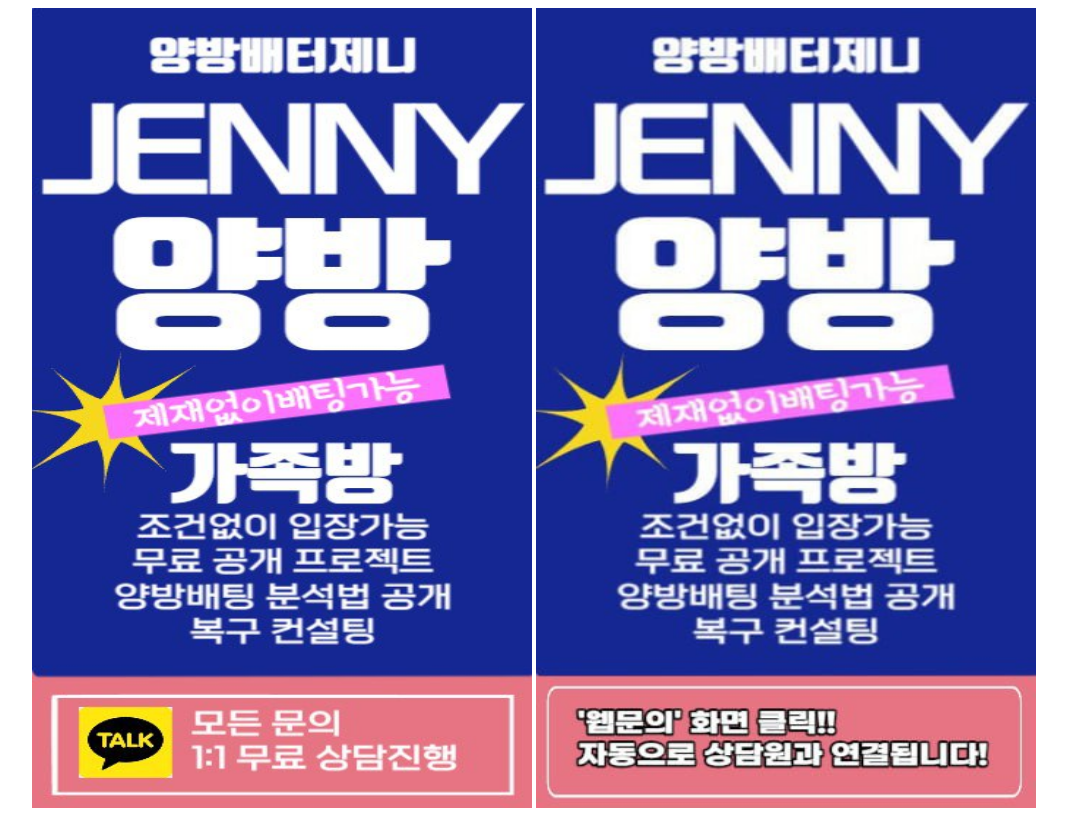
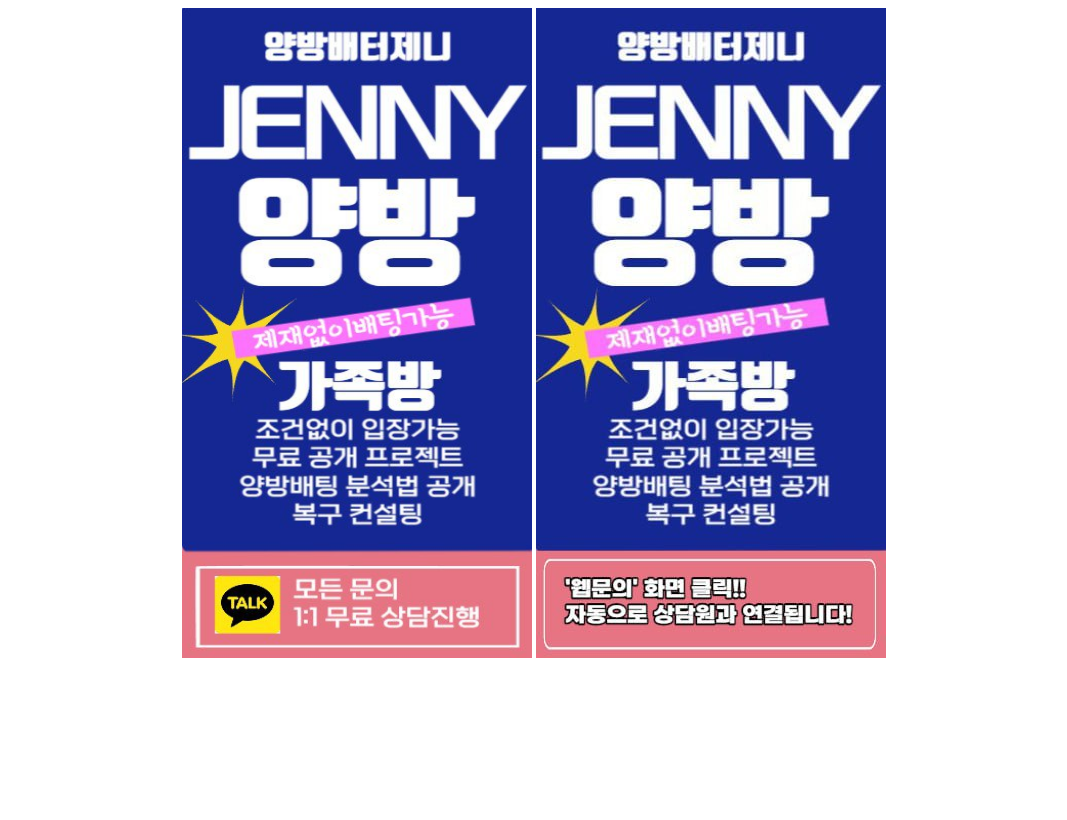
Before and after one commit to n9natural/jenny, a plain HTML site: page index.html in a window 1280 px wide. Shown: the whole page, without its empty margins (106-1173 px from the left). Drawn offline with Linux system fonts and the light colour scheme.

Commit message:
Update index.html

```diff
--- a/index.html
+++ b/index.html
@@ -1,8 +1,8 @@
 <html>
 <head>
 <body>
-<CENTER><a href="https://open.kakao.com/o/sQkFxU6e"><img src="jenny1.jpg" alt="클릭시 입장 가능" width="500" height="800"></a>
-<a href="http://bothjenny.com"><img src="jenny2.jpg" alt="클릭시 입장 가능" width="500" height="800"></a><CENTER>
+<CENTER><a href="https://open.kakao.com/o/sQkFxU6e"><img src="jenny1.jpg" alt="클릭시 입장 가능" width="350" height="650"></a>
+<a href="http://bothjenny.com"><img src="jenny2.jpg" alt="클릭시 입장 가능" width="350" height="650"></a><CENTER>
 </body>
 </head>
 </html>
```
